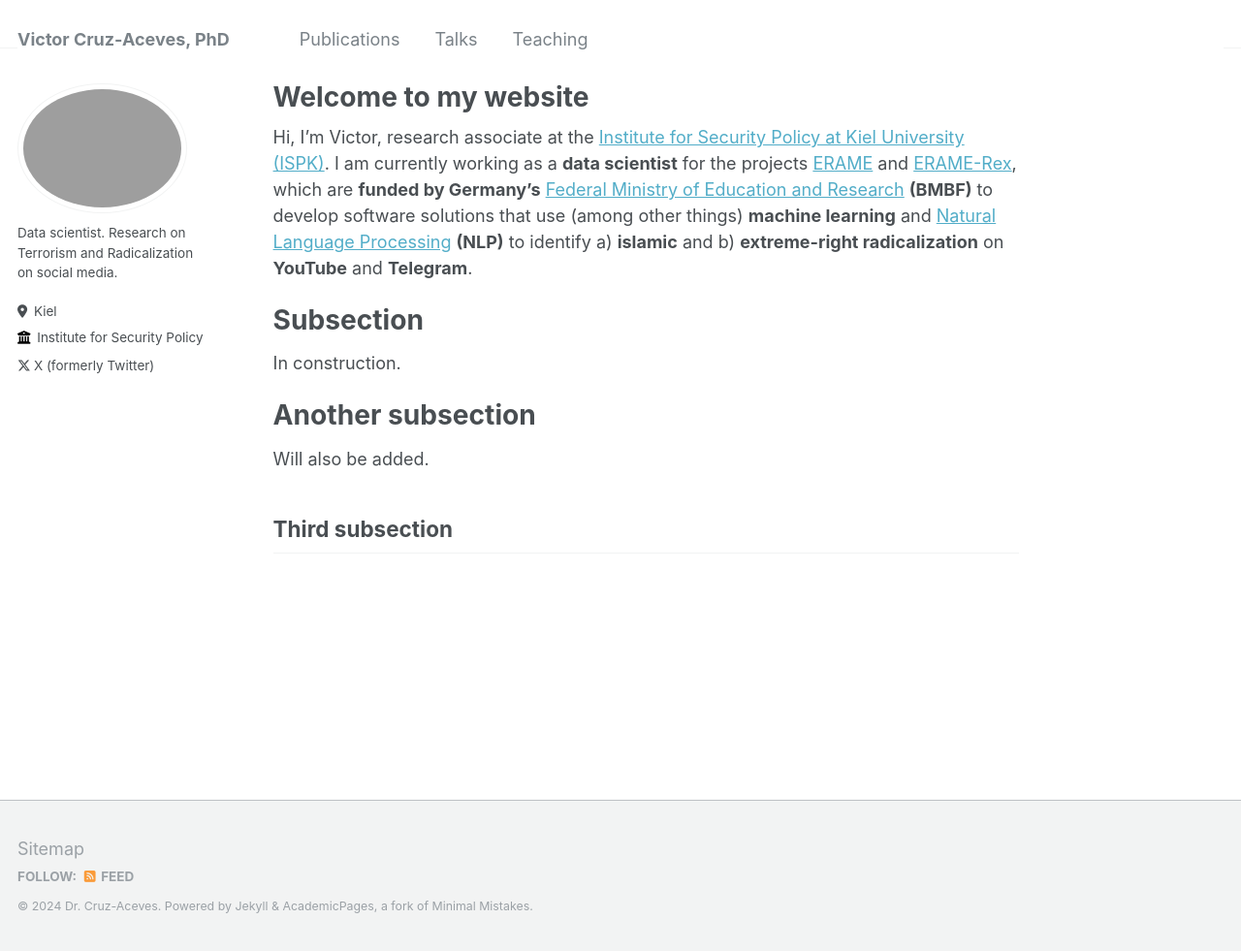
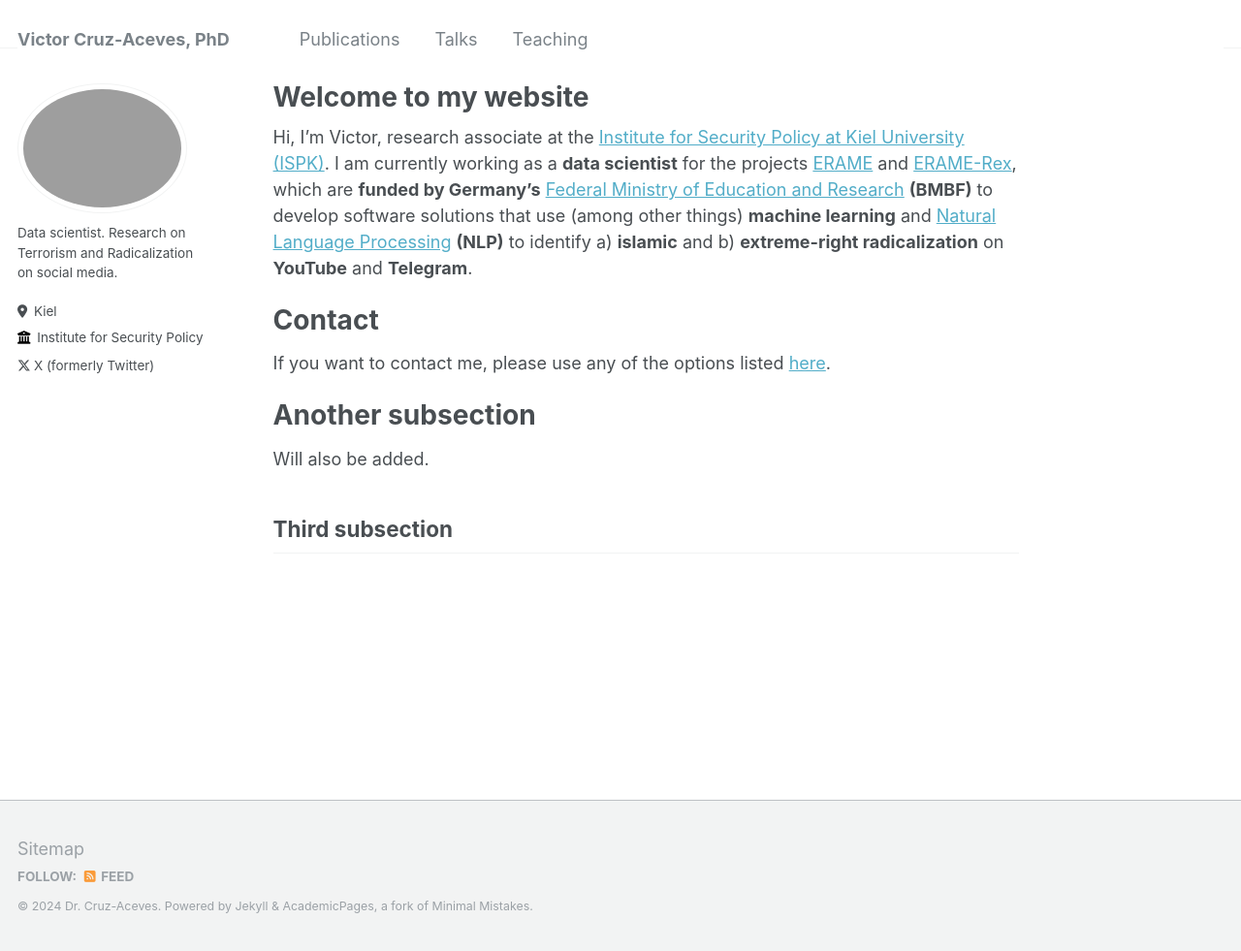
Before and after one commit to victor-cruz-aceves/victor-cruz-aceves.github.io, a Jekyll site: the page built from _pages/about.md, in a window 1280 px wide and 981 px high. Shown: the whole window at 97% size. Built offline with Jekyll 4.4.1, drawn with Linux system fonts in a browser that asks for light colours.

Commit message:
Added contact information

```diff
--- a/_pages/about.md
+++ b/_pages/about.md
@@ -9,9 +9,9 @@
 
 Hi, I'm Victor, research associate at the [Institute for Security Policy at Kiel University (ISPK)](https://www.ispk.uni-kiel.de/en). I am currently working as a **data scientist** for the projects [ERAME](https://www.ispk.uni-kiel.de/de/abteilungen/abteilung-terrorismus-und-radikalisierungsforschung/publikationen/download/projektumriss_erame.pdf) and [ERAME-Rex](https://www.ispk.uni-kiel.de/de/abteilungen/abteilung-terrorismus-und-radikalisierungsforschung/publikationen/download/projektumriss_erame-rex.pdf), which are **funded by Germany's** [Federal Ministry of Education and Research](https://www.bmbf.de/bmbf/en/home/home_node.html) **(BMBF)** to develop software solutions that use (among other things) **machine learning** and [Natural Language Processing](https://en.wikipedia.org/wiki/Natural_language_processing) **(NLP)** to identify a) **islamic** and b) **extreme-right radicalization** on **YouTube** and **Telegram**.
 
-Subsection
+Contact
 ======
-In construction.
+If you want to contact me, please use any of the options listed [here](https://www.ispk.uni-kiel.de/en/staff/staff/dr-victor-cruz-aceves).
 
 Another subsection
 ======
```
